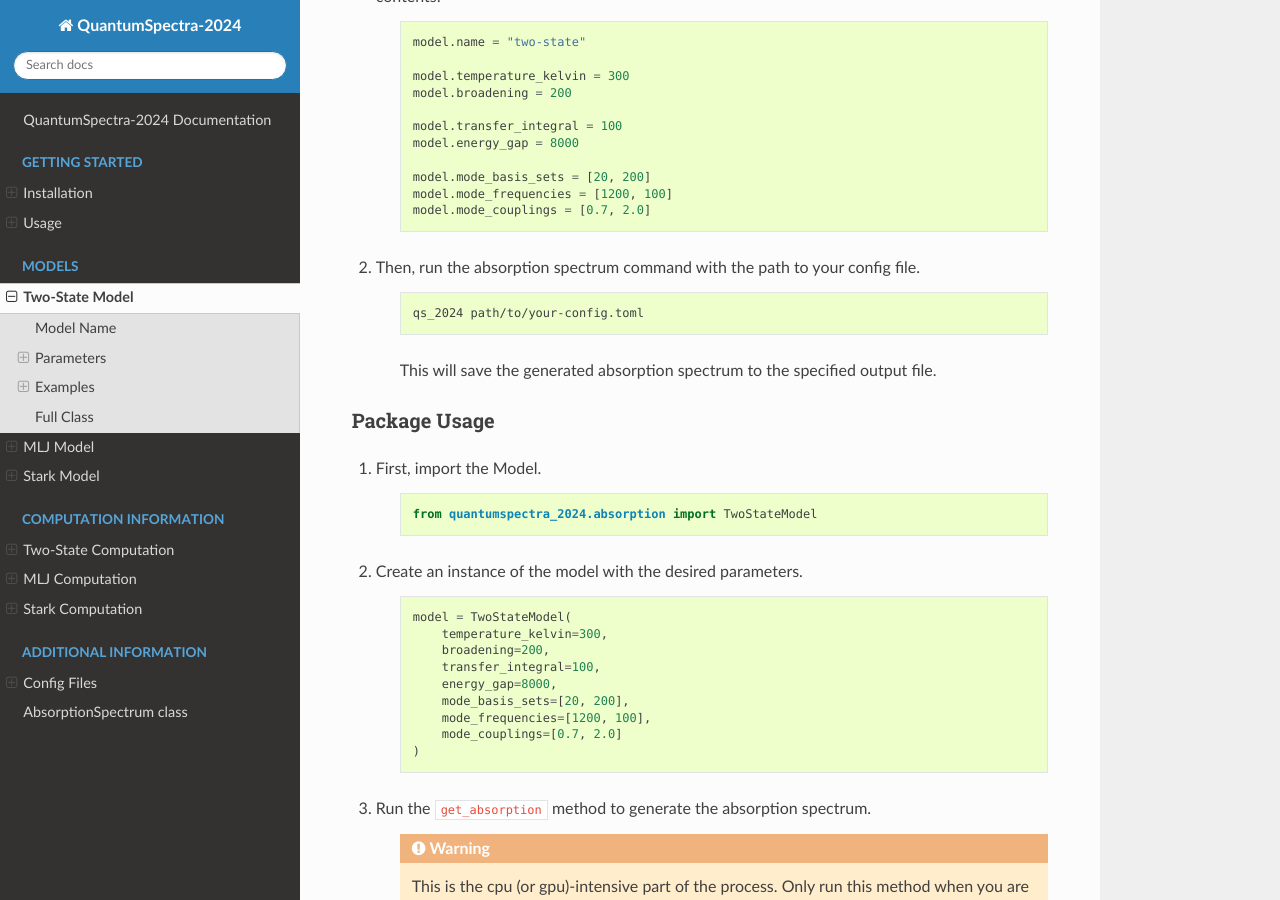
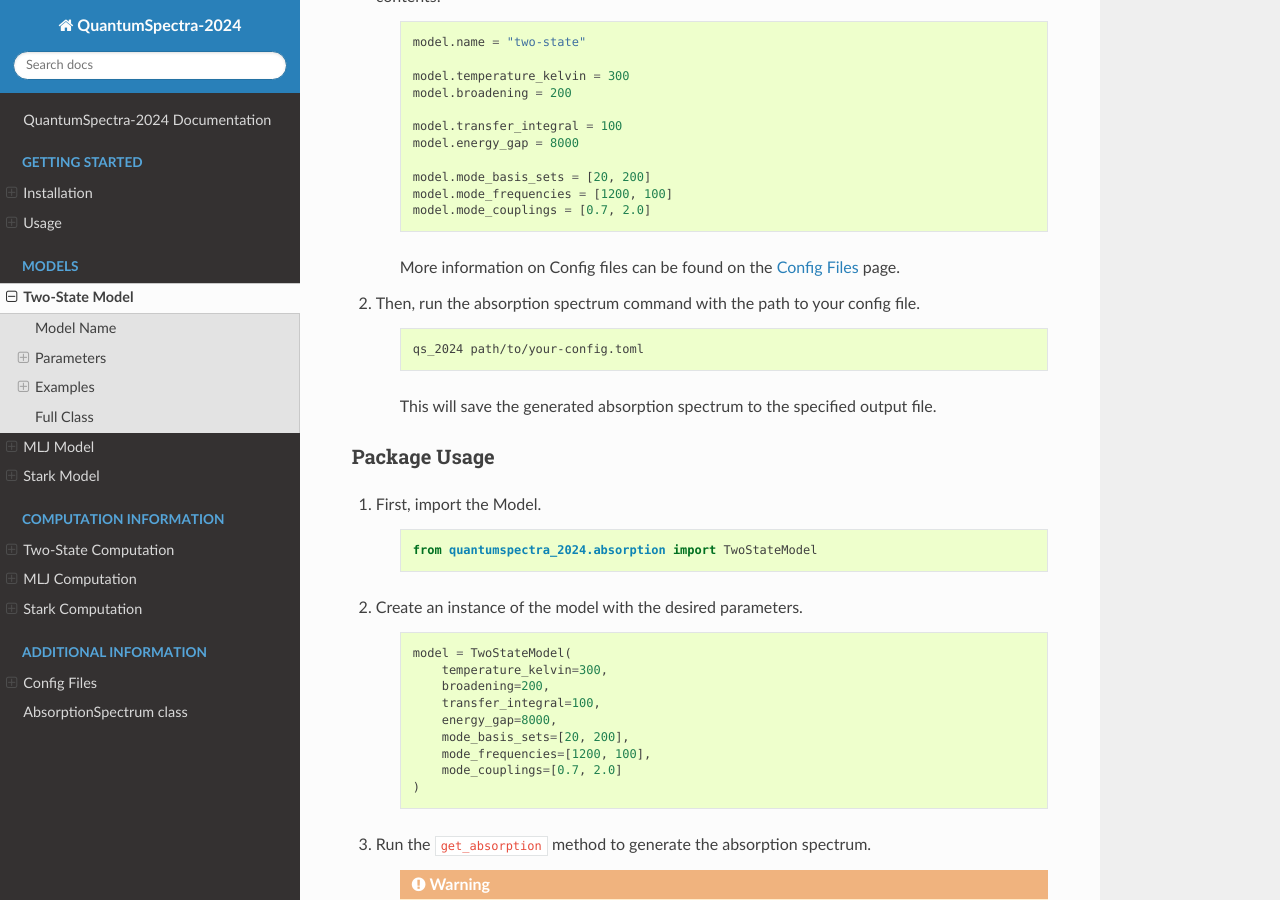
Before and after one commit to benkoppe/QuantumSpectra-2024, a Sphinx documentation site: the page built from docs/source/models/two_state.rst, in a window 1280 px wide and 900 px high, scrolled down 2618 px. Built offline with Sphinx 7.4.7 and the Read the Docs theme 2.0.0, drawn with Linux system fonts in a browser that asks for light colours.

Commit message:
added config file information

```diff
--- a/docs/source/models/two_state.rst
+++ b/docs/source/models/two_state.rst
@@ -110,6 +110,8 @@
         model.mode_frequencies = [1200, 100]
         model.mode_couplings = [0.7, 2.0]
 
+    More information on Config files can be found on the :doc:`../cli/config` page.
+
 #. Then, run the absorption spectrum command with the path to your config file.
 
     .. code-block:: bash
```
